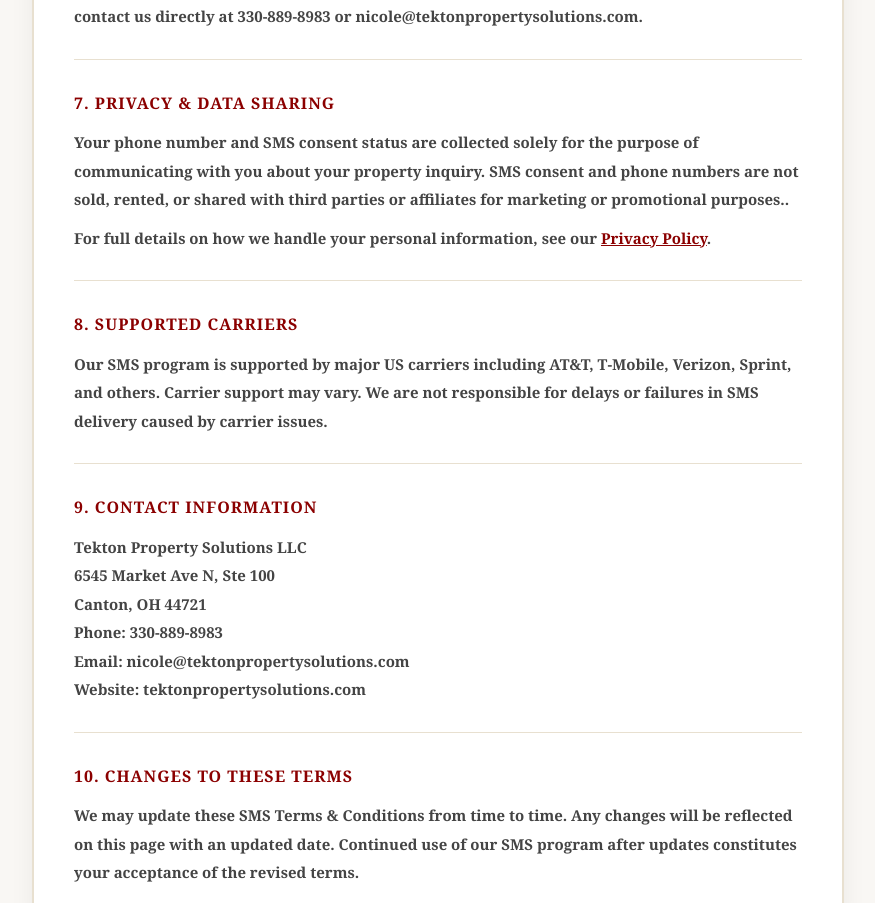
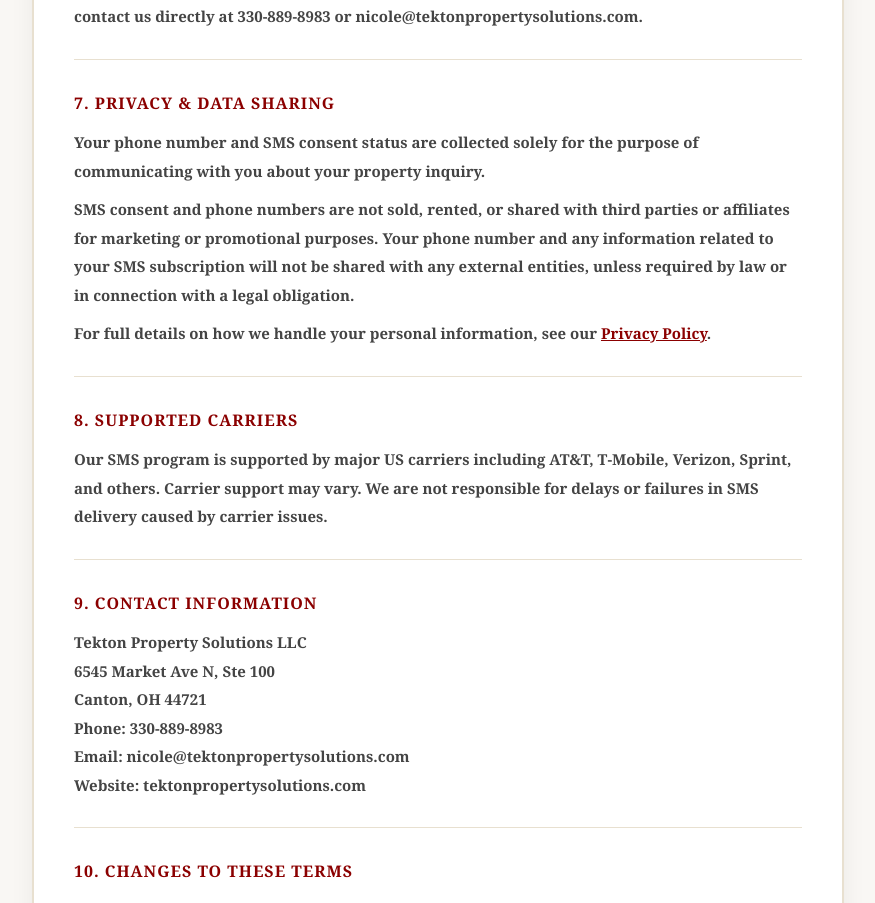
Before and after one commit to nijackacquisitions56/nijack-property-solutions, a React (Vite) app: page /sms-terms in a window 1280 px wide. Shown: the part 1882-2785 px from the top of the page, without its empty margins (202-1077 px from the left). Built offline with nearby package versions, Linux system fonts and the light colour scheme.

Commit message:
Update SmsTerms.jsx

```diff
--- a/src/SmsTerms.jsx
+++ b/src/SmsTerms.jsx
@@ -91,7 +91,8 @@ const SmsTerms = () => {
 
             <section>
               <h2 style={{ color: '#8B0000', fontWeight: 900, textTransform: 'uppercase', fontSize: 16, letterSpacing: 1, marginBottom: 10 }}>7. Privacy &amp; Data Sharing</h2>
-              <p style={{ margin: 0 }}>Your phone number and SMS consent status are collected solely for the purpose of communicating with you about your property inquiry. SMS consent and phone numbers are not sold, rented, or shared with third parties or affiliates for marketing or promotional purposes..</p>
+              <p style={{ margin: 0 }}>Your phone number and SMS consent status are collected solely for the purpose of communicating with you about your property inquiry.</p>
+              <p style={{ margin: '10px 0 0' }}><strong>SMS consent and phone numbers are not sold, rented, or shared with third parties or affiliates for marketing or promotional purposes. Your phone number and any information related to your SMS subscription will not be shared with any external entities, unless required by law or in connection with a legal obligation.</strong></p>
               <p style={{ margin: '10px 0 0' }}>For full details on how we handle your personal information, see our <Link to="/privacy-policy" style={{ color: '#8B0000', textDecoration: 'underline' }}>Privacy Policy</Link>.</p>
             </section>
 
```
